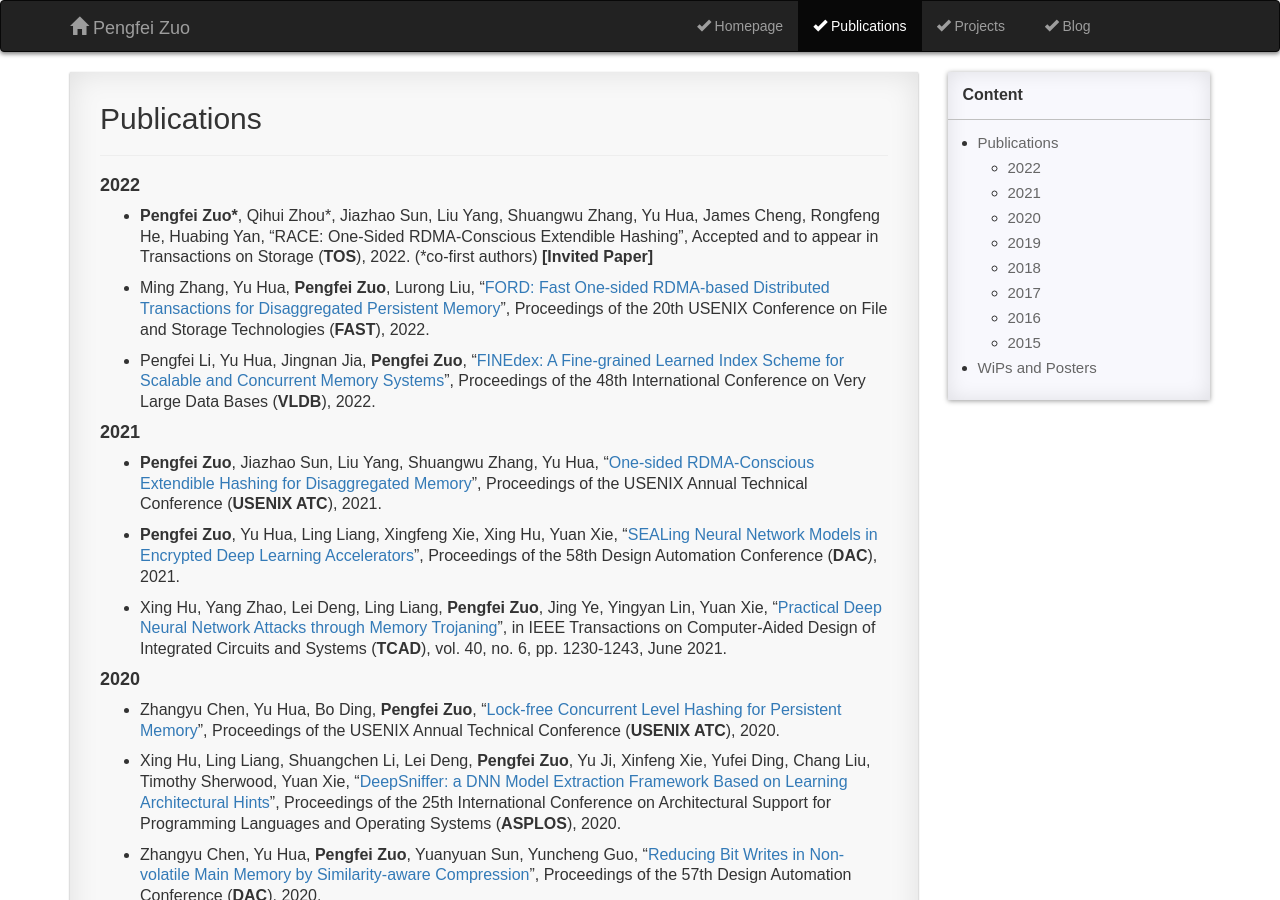
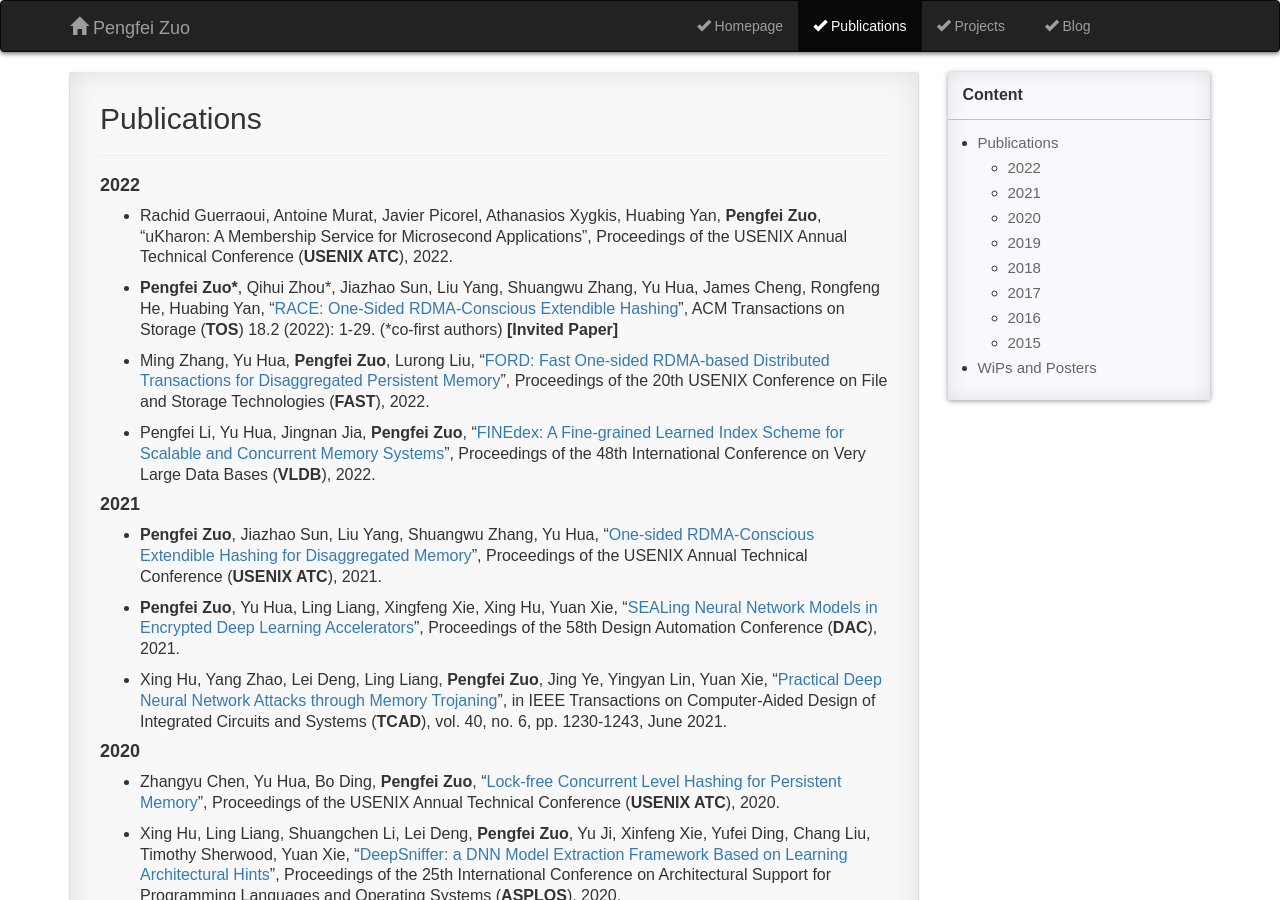
Before and after one commit to Menguozi/Menguozi.github.io, a Jekyll site: the page built from pages/2_publication.md, in a window 1280 px wide and 900 px high. Built offline with Jekyll 4.4.1, drawn with Linux system fonts in a browser that asks for light colours; comment, search, counter and statistics services are not loaded.

Commit message:
Update 2_publication.md

```diff
--- a/pages/2_publication.md
+++ b/pages/2_publication.md
@@ -15,7 +15,9 @@ permalink: /publication/
 ---
 #### 2022
 
-* **Pengfei Zuo\***, Qihui Zhou\*, Jiazhao Sun, Liu Yang, Shuangwu Zhang, Yu Hua, James Cheng, Rongfeng He, Huabing Yan, "RACE: One-Sided RDMA-Conscious Extendible Hashing", Accepted and to appear in Transactions on Storage (**TOS**), 2022. (*co-first authors) **[Invited Paper]**
+* Rachid Guerraoui, Antoine Murat, Javier Picorel, Athanasios Xygkis, Huabing Yan, **Pengfei Zuo**, "uKharon: A Membership Service for Microsecond Applications", Proceedings of the USENIX Annual Technical Conference (**USENIX ATC**), 2022.
+
+* **Pengfei Zuo\***, Qihui Zhou\*, Jiazhao Sun, Liu Yang, Shuangwu Zhang, Yu Hua, James Cheng, Rongfeng He, Huabing Yan, "[RACE: One-Sided RDMA-Conscious Extendible Hashing](https://csyhua.github.io/csyhua/hua-tos2022.pdf)", ACM Transactions on Storage (**TOS**) 18.2 (2022): 1-29. (*co-first authors) **[Invited Paper]**
 
 * Ming Zhang, Yu Hua, **Pengfei Zuo**, Lurong Liu, "[FORD: Fast One-sided RDMA-based Distributed Transactions for Disaggregated Persistent Memory](https://csyhua.github.io/csyhua/hua-fast2022.pdf)", Proceedings of the 20th USENIX Conference on File and Storage Technologies (**FAST**), 2022.
 
```
